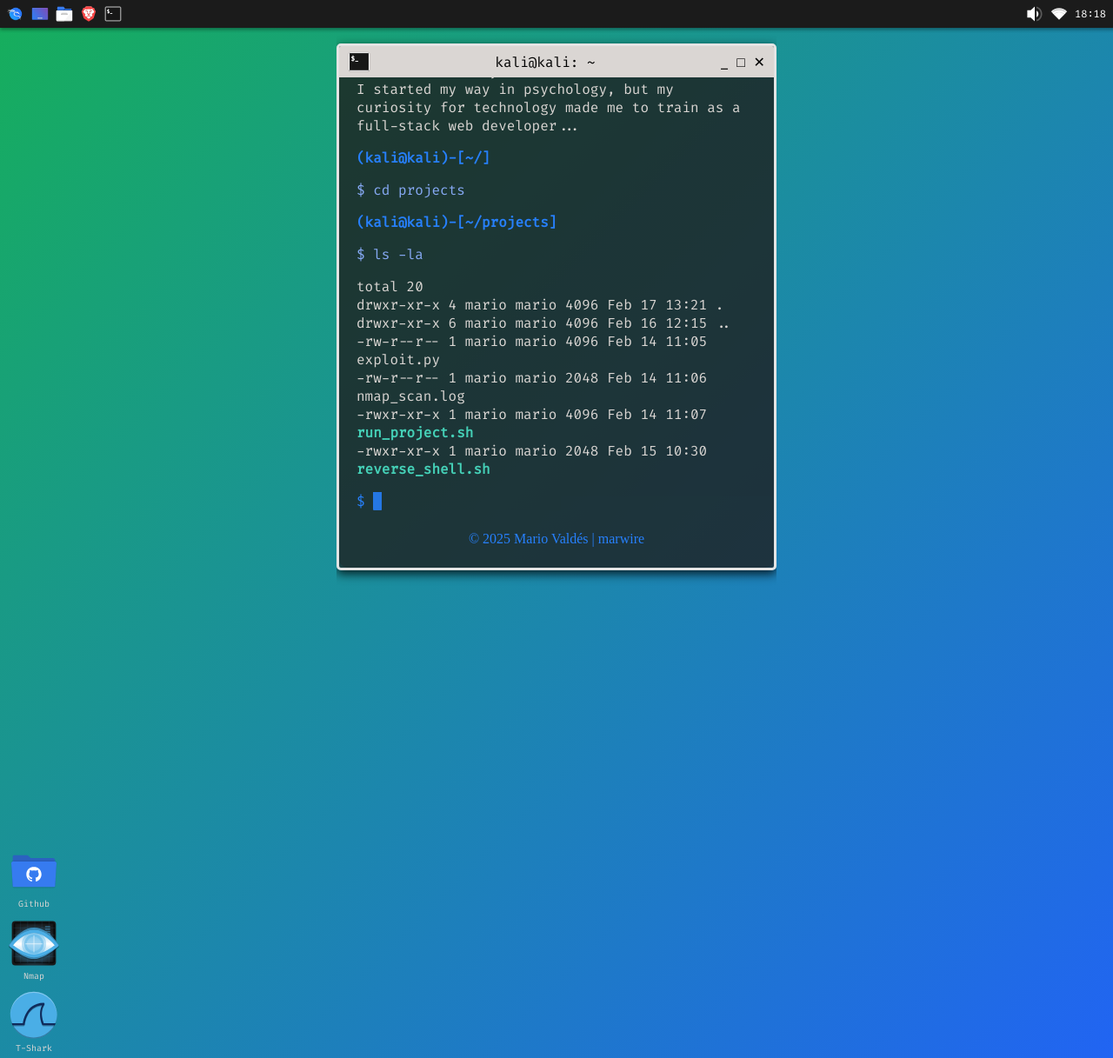
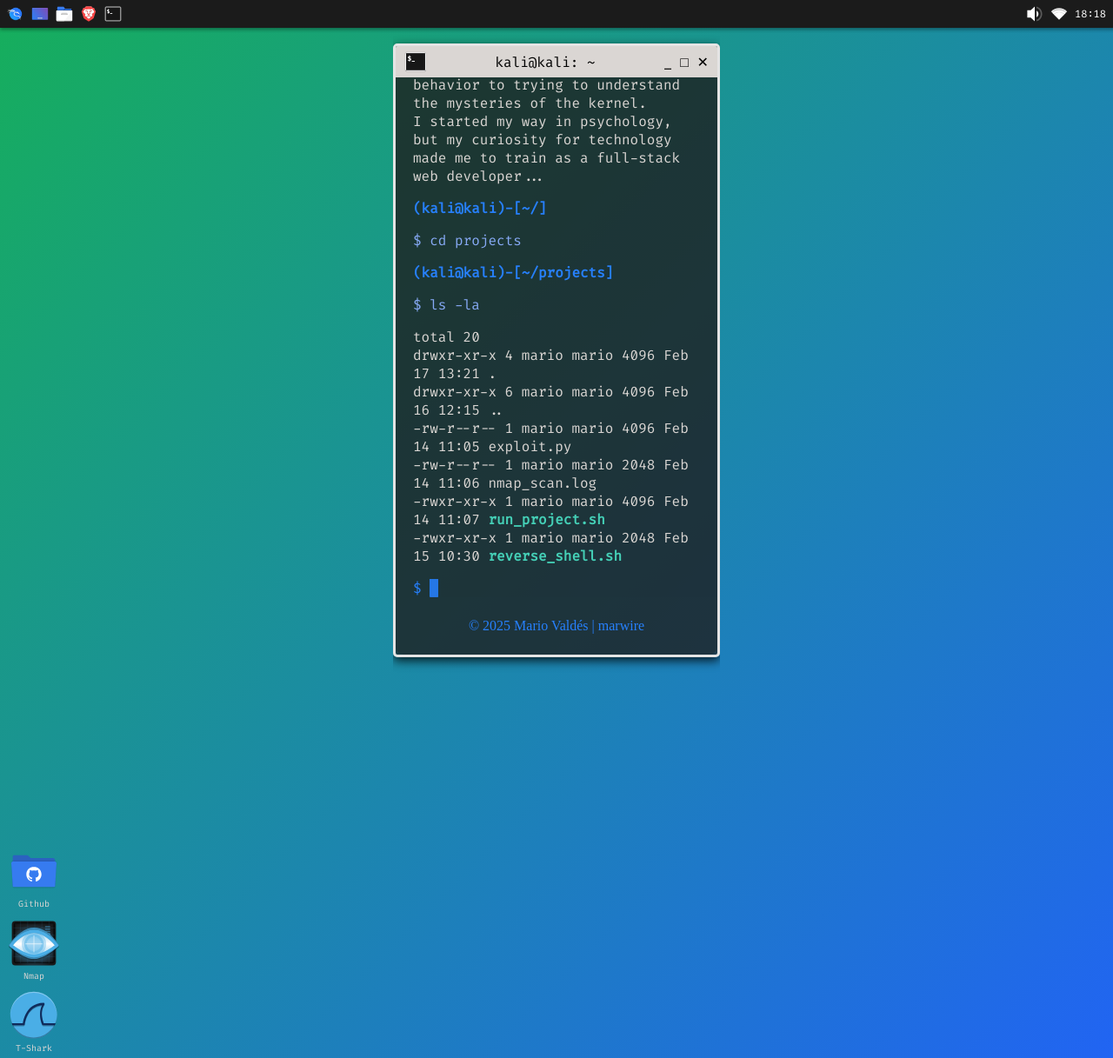
Before and after one commit to Mariovalcen/profile-site, a Jekyll site: the page built from index.md, in a window 1280 px wide. Shown: the whole page at 87% size. Built offline with Jekyll 4.4.1, drawn with Linux system fonts in a browser that asks for light colours.

Commit message:
Changes in the dimensions of the mobile terminal

```diff
--- a/assets/css/global.css
+++ b/assets/css/global.css
@@ -59,9 +59,9 @@
 .terminal-wrapper {
   display: flex;
   flex-direction: column;  /* Asegura que el header y contenido se apilen */
-  align-items: center;      /* Centra la terminal */
+  align-items: center;
   justify-content: flex-start; /* Evita que se sobreponga */
-  height: auto; /* Evita que se estire demasiado */
+  height: auto;
 }
 /* Ajustar los iconos de escritorio */
 .desktop-icons {
@@ -89,7 +89,7 @@
   }
 
   .terminal-wrapper {
-    max-height: 65%; /* Ajustar la altura en móviles */
+    max-height: 90%; /* Ajustar la altura en móviles */
   }
 
   .top-panel {
--- a/assets/css/terminal.css
+++ b/assets/css/terminal.css
@@ -5,8 +5,8 @@
   box-shadow: 0 4px 12px rgba(0,0,0,0.8);
   overflow: hidden;
   margin: 50px auto;
-  max-width: 500px;
-  height: 600px;
+  max-width: 370px;
+  height: 700px;
   display: flex;
   flex-direction: column;
 }
```
